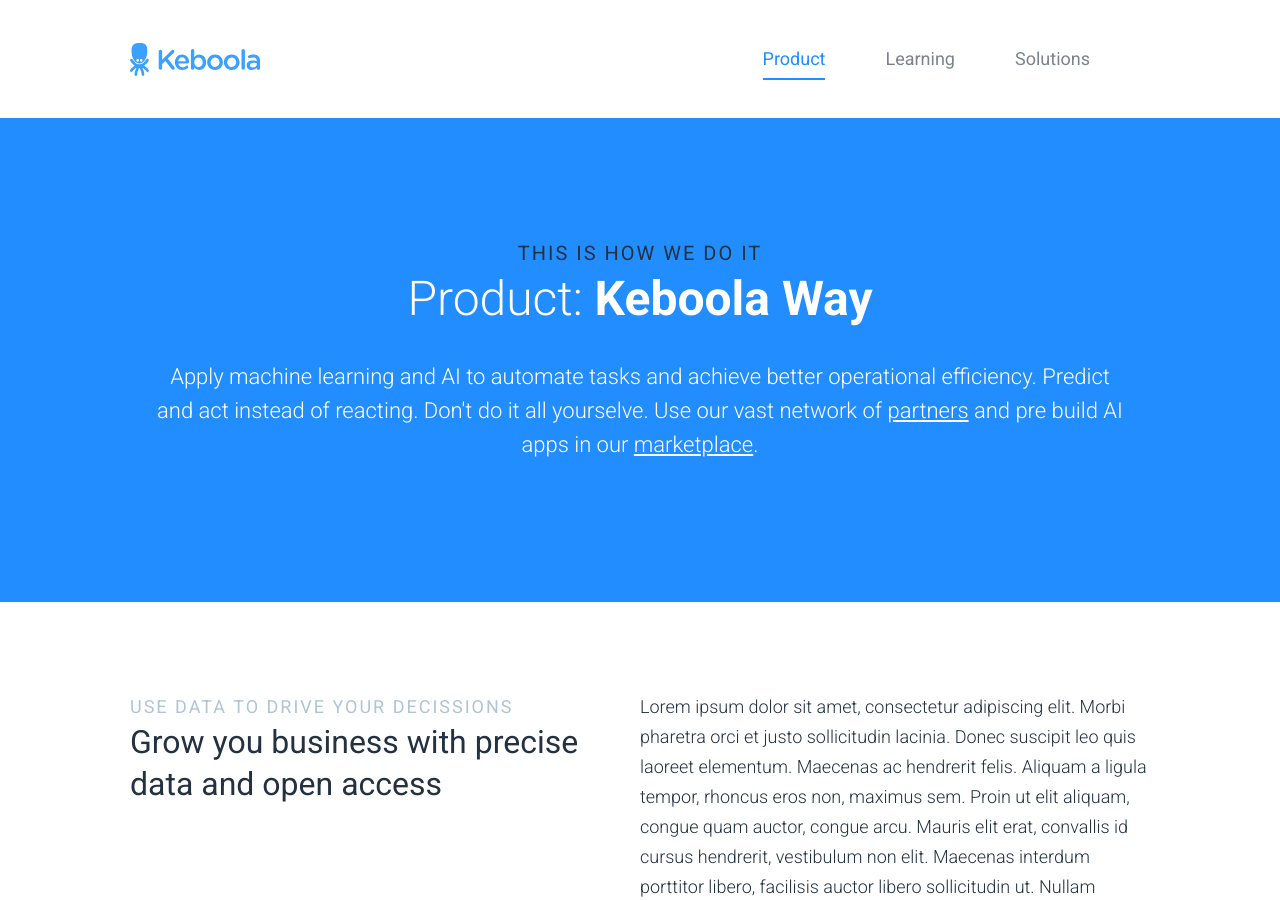
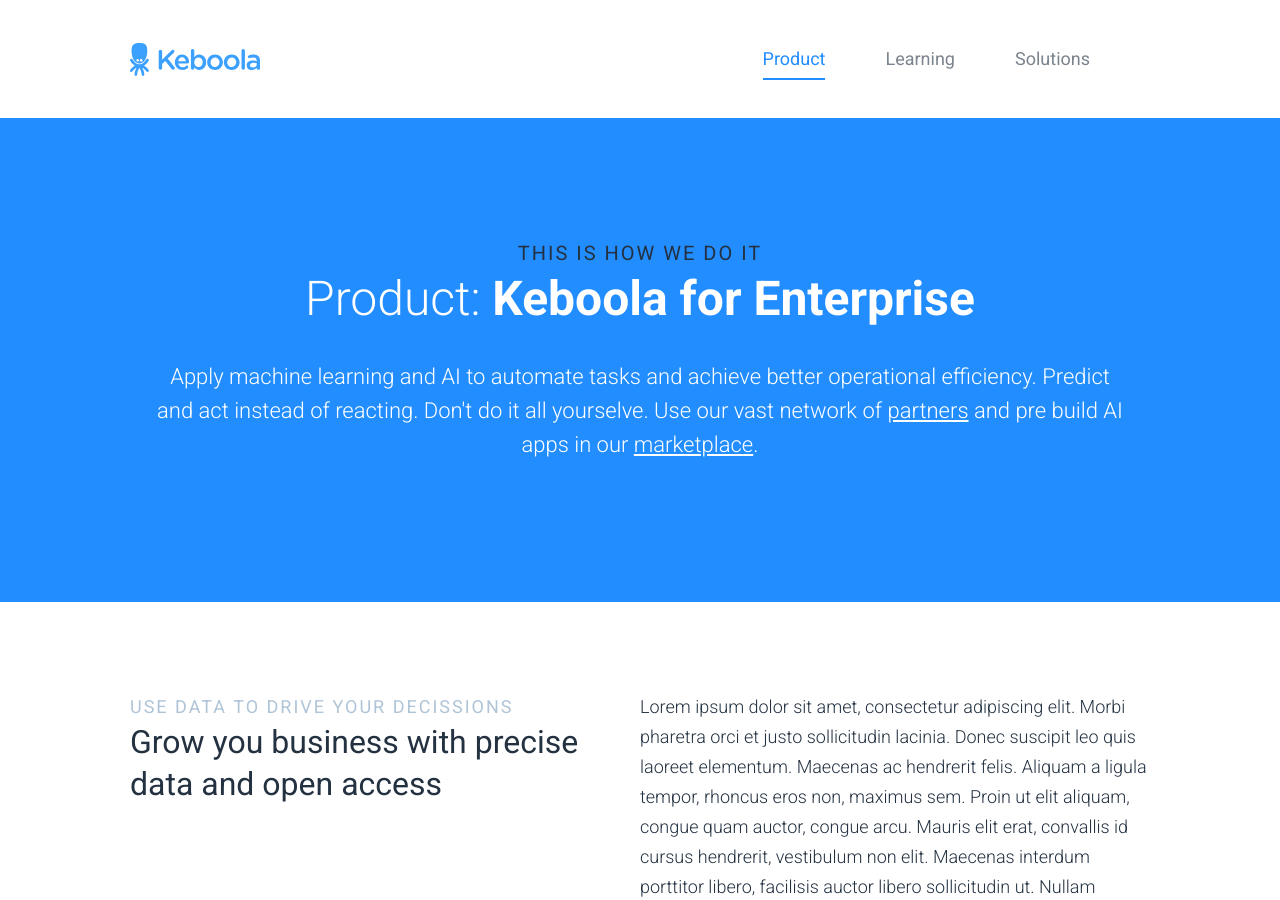
Before and after one commit to keboola/website, a Jekyll site: the page built from _product/keboola-for-enterprise.md, in a window 1280 px wide and 900 px high. Built offline with Jekyll 4.4.1, drawn with Linux system fonts in a browser that asks for light colours; nearby versions of some CDN libraries.

Commit message:
Update from Forestry.io - Updated keboola-for-enterprise.md

```diff
--- a/_product/keboola-for-enterprise.md
+++ b/_product/keboola-for-enterprise.md
@@ -5,7 +5,7 @@
 - template: header-blue
   block: header-blue
   subheadline: This is how we do it
-  headline: 'Product: <strong>Keboola Way</strong>'
+  headline: 'Product: <strong>Keboola for Enterprise</strong>'
   content: Apply machine learning and AI to automate tasks and achieve better operational
     efficiency. Predict and act instead of reacting. Don't do it all yourselve. Use
     our vast network of <a href="">partners</a> and pre build AI apps in our <a href="">marketplace</a>.
```
